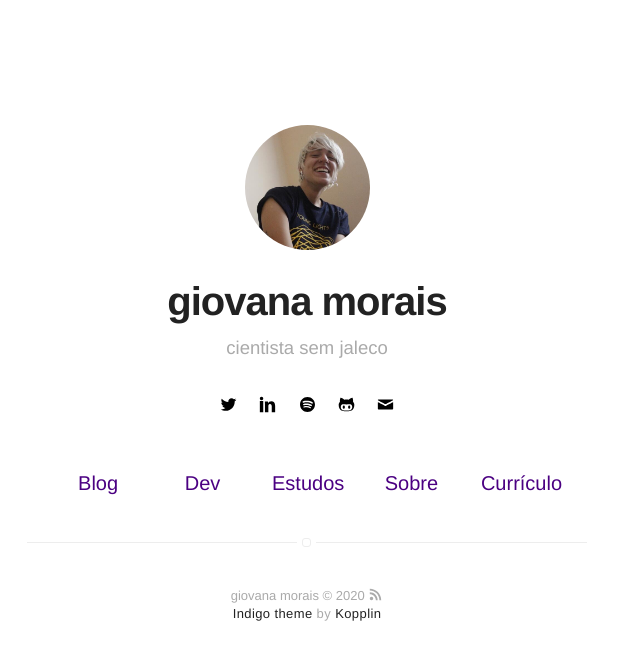
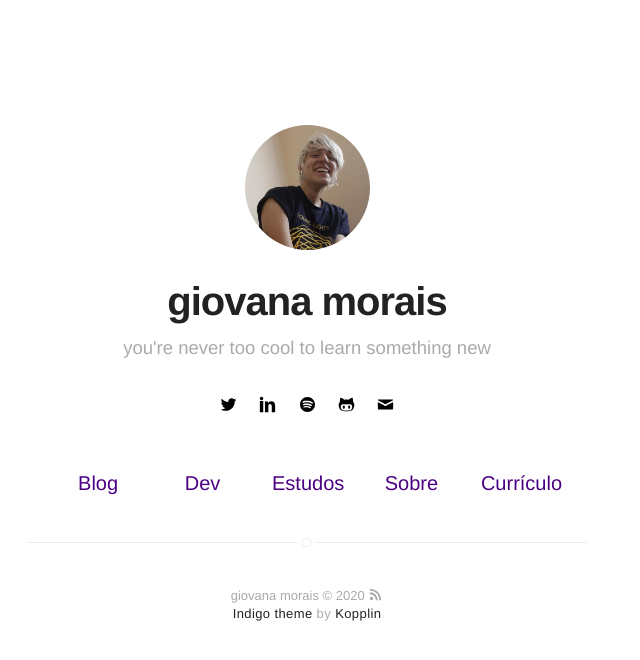
Before and after one commit to giovana-morais/giovana-morais.github.io, a Jekyll site: the page built from index.html, in a window 1280 px wide. Shown: the top 660 px of the page, without its empty margins (333-973 px from the left). Built offline with Jekyll 4.4.1, drawn with Linux system fonts in a browser that asks for light colours.

Commit message:
atualizando Gemfile e _config.yml

```diff
--- a/_config.yml
+++ b/_config.yml
@@ -1,6 +1,6 @@
 # main text of home
 name: giovana morais
-bio: cientista sem jaleco
+bio: you're never too cool to learn something new
 
 # twitter summary info
 description: blogzinho do bem
@@ -57,7 +57,7 @@ email: giovana.vmorais@gmail.com
 authors:
     giovanamorais:
             name: Giovana Morais
-            bio: cientista sem jaleco
+            bio: you're never too cool to something new
             external-image: false
             picture: assets/images/giovana.jpg
             twitter: ohshitgi
```
Also changed, not shown: Gemfile.lock.
